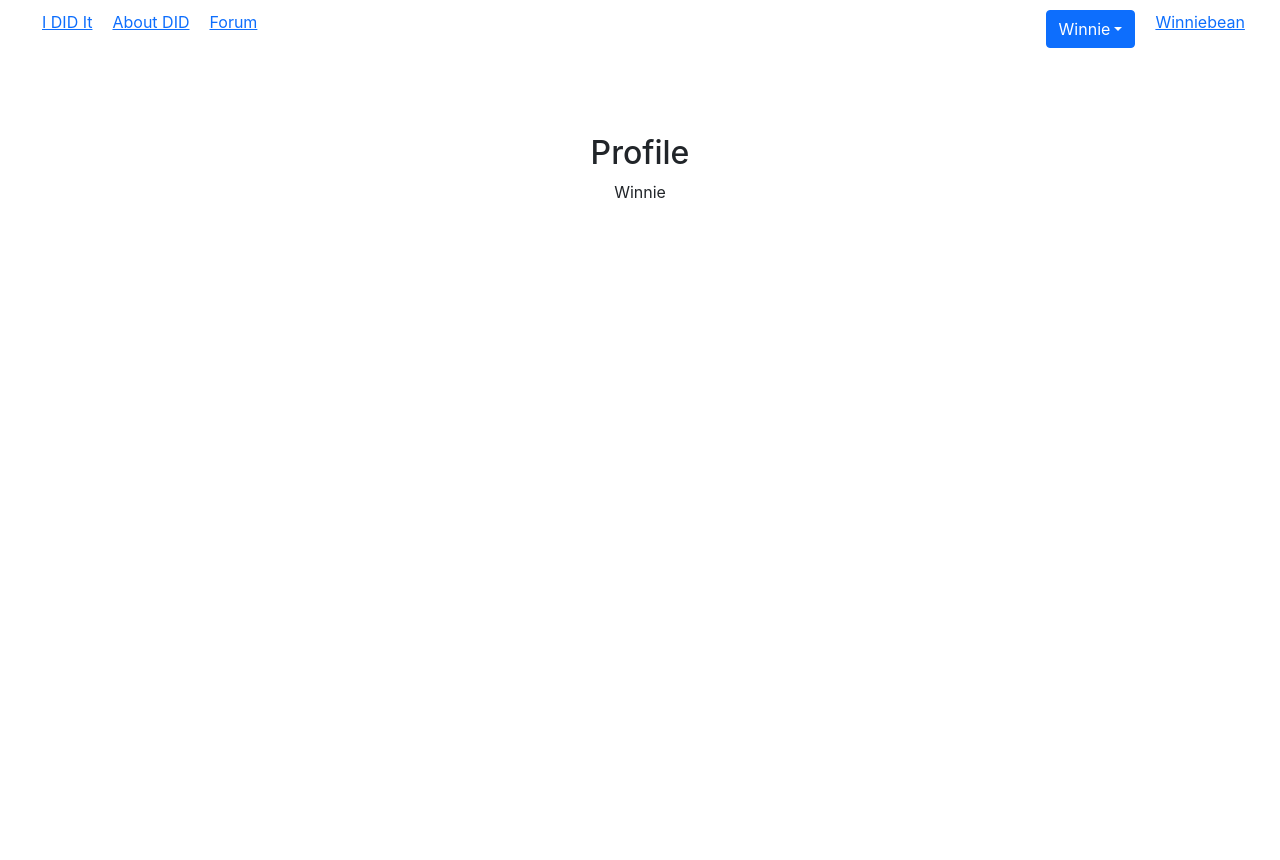
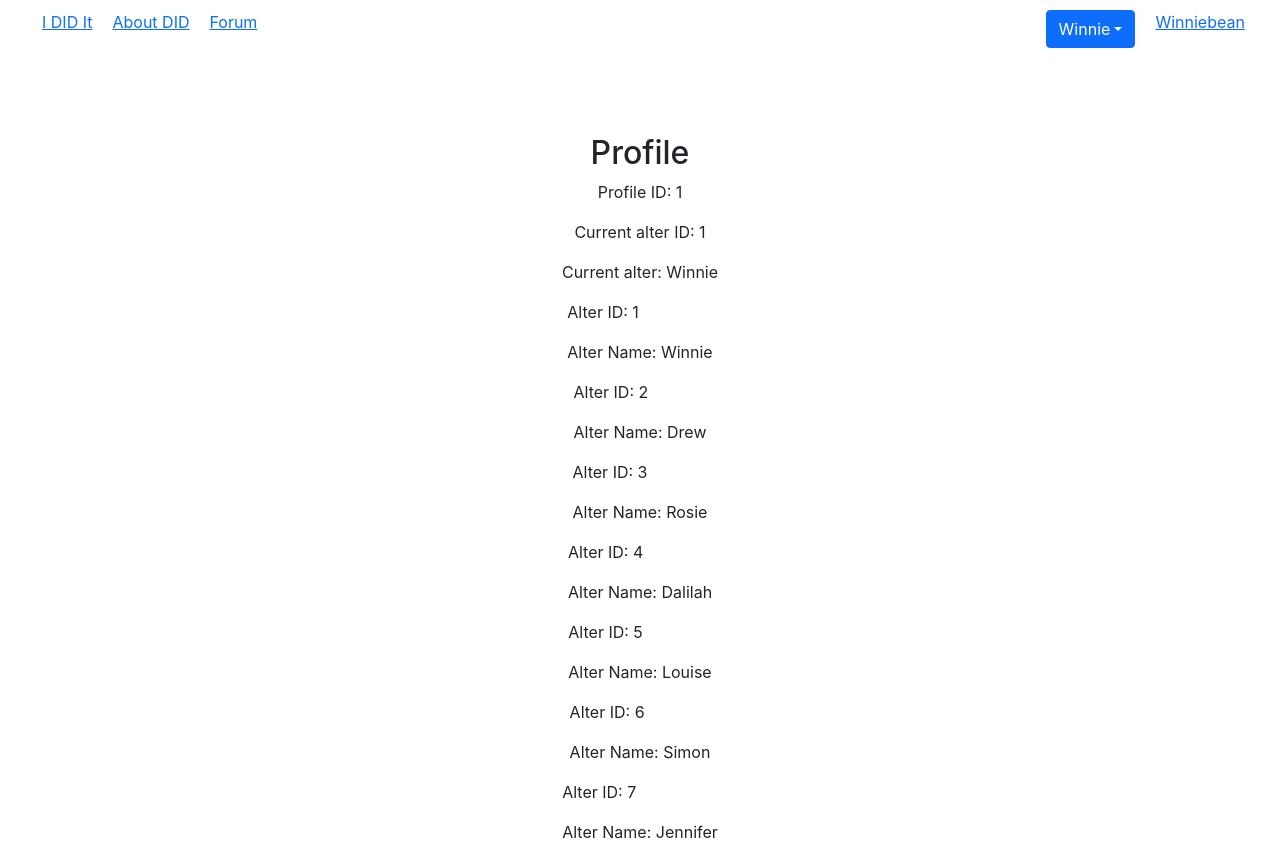
Before and after one commit to EagerBeaver98/i-did-it, a React (Create React App) app: page /profile in a window 1280 px wide. Before the commit the page ends 800 px from the top, so only its background shows below. Built offline with nearby package versions, Linux system fonts and the light colour scheme.

Commit message:
profile lists alters and changes current alter with dropdown

```diff
--- a/src/App.js
+++ b/src/App.js
@@ -12,6 +12,7 @@ import DropdownItem from 'react-bootstrap/esm/DropdownItem';
 function App() {
 
   const [alter, setAlter] = useState(profile.alters[0].name);
+  const [alterID, setAlterID] = useState(profile.alters[0].id);
 
   return (
     <Router>
@@ -35,7 +36,10 @@ function App() {
           <li>
             <DropdownButton id="alter-dropdown" title={alter}>
               {profile.alters.map(function(personality) {
-                return (<DropdownItem key={personality.id} onClick={() => setAlter(personality.name)} >{personality.name}</DropdownItem>)
+                return (<DropdownItem key={personality.id} onClick={() => {
+                  setAlter(personality.name);
+                  setAlterID(personality.id);
+                }} >{personality.name}</DropdownItem>)
               })}
             </DropdownButton>
           </li>
@@ -57,7 +61,7 @@ function App() {
           <UnderConstruction />
         </Route>
         <Route path="/profile">
-          <ProfilePage profile={profile}/>
+          <ProfilePage alterID={alterID} currentAlter={alter} profile={profile}/>
         </Route>
       </Switch>
     </div>
--- a/src/components/Profile.js
+++ b/src/components/Profile.js
@@ -2,7 +2,17 @@ function Profile(props) {
   return (
     <div className="profile">
     <h2>Profile</h2>
-    <p>{props.profile.alters[0].name}</p>
+    <p>Profile ID: {props.profile.id}</p>
+    <p>Current alter ID: {props.alterID}</p>
+    <p>Current alter: {props.currentAlter}</p>
+    {props.profile.alters.map((personality) => {
+      return (
+        <div key={personality.id}>
+        <p>Alter ID: {personality.id}</p>
+        <p>Alter Name: {personality.name}</p>
+        </div>
+      )
+    })}
     </div>
   )
 };
```
